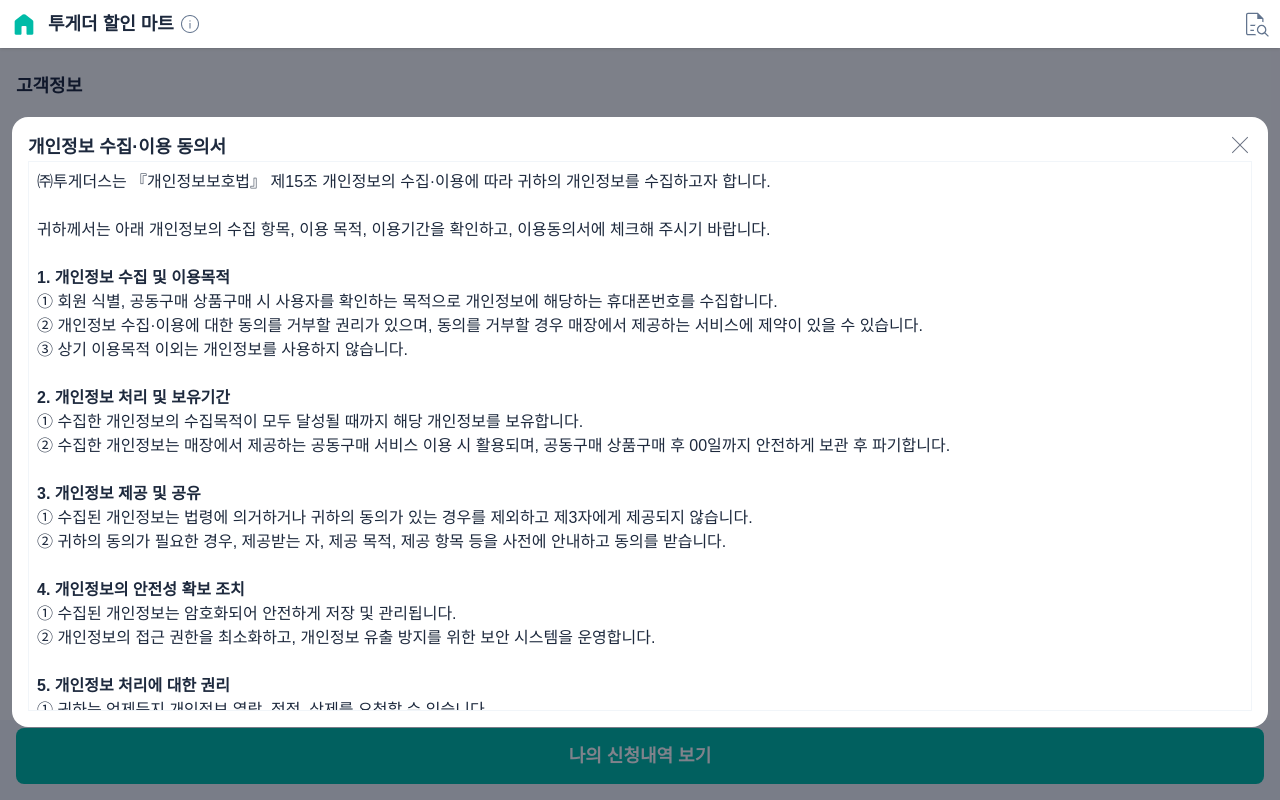
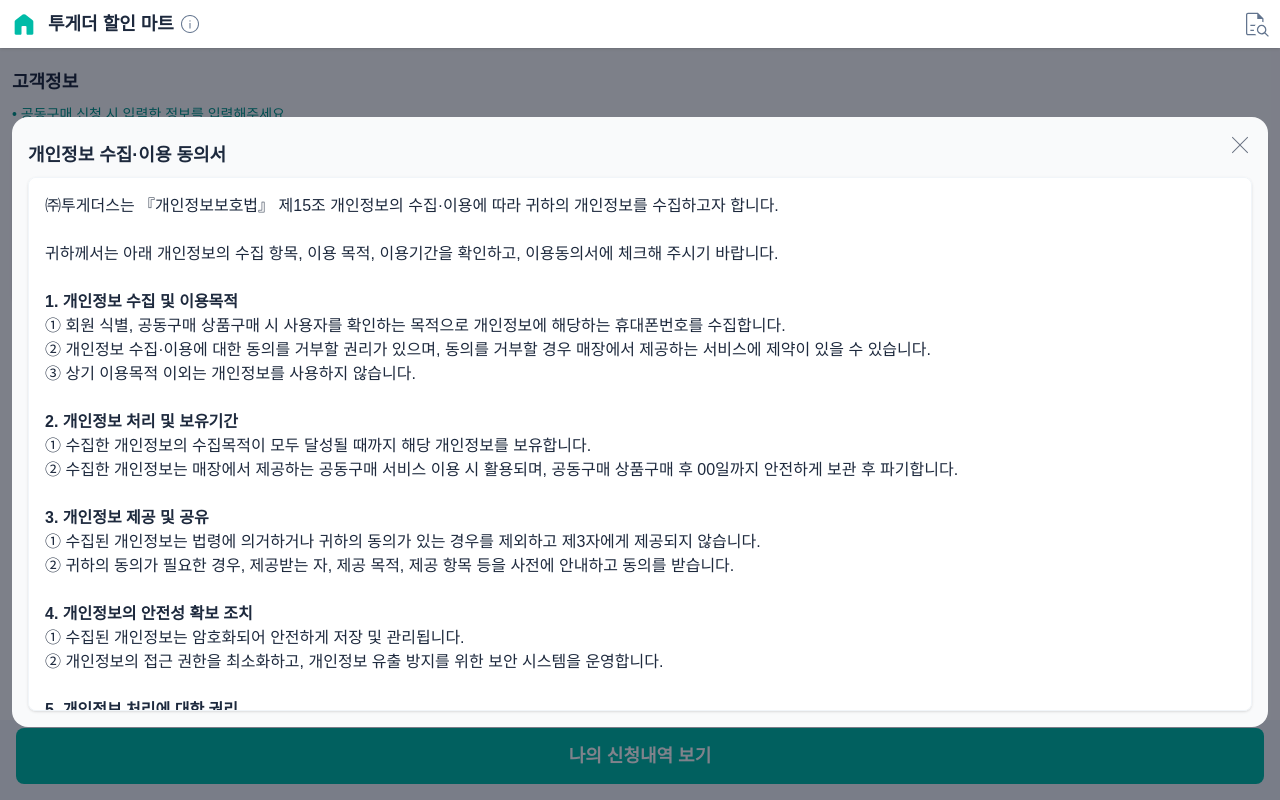
Before and after one commit to evaham/ms09, a Next.js app: page /order-search in a window 1280 px wide. Both pictures are taken after a click on the element "개인정보 수집·이용 확인하기". Built offline with nearby package versions, Linux system fonts and the light colour scheme.

Commit message:
UI 개선: 모달 컴포넌트 스타일 수정 및 여백 조정, 입력 필드 스타일 개선

```diff
--- a/app/component/martInfoModal.js
+++ b/app/component/martInfoModal.js
@@ -12,10 +12,10 @@ const MartInfoModal = ({isOpen, onClose}) => {
     };
 
     return (
-        <div id="martInfo" className="fixed inset-0 flex flex-col items-center justify-center mt-12 p-4 pt-14 bg-slate-950/50 z-40" onClick={handleBackgroundClick} >
-            <div className="relative flex flex-col p-4 rounded-2xl bg-white overflow-hidden">
-                <p className="text-lg font-bold">매장정보</p>
-                <div className="flex flex-col gap-4 h-60 overflow-y-scroll mt-2 bg-gray-50 p-4 rounded-lg">
+        <div id="martInfo" className="fixed inset-0 flex flex-col items-center justify-center mt-12 p-3 pt-14 bg-slate-950/50 z-40" onClick={handleBackgroundClick} >
+            <div className="relative flex flex-col p-4 rounded-2xl bg-gray-50 overflow-hidden">
+                <p className="my-2 text-lg font-bold">매장정보</p>
+                <div className="flex flex-col gap-4 h-60 overflow-y-scroll mt-2 bg-white p-4 rounded-lg shadow">
                     <p className="text-xl text-center font-bold">투게더 할인마트</p>
                     <dl className="flex">
                         <dt>전화번호 :&nbsp;</dt>
--- a/app/component/userInfoAgreeModal.js
+++ b/app/component/userInfoAgreeModal.js
@@ -14,9 +14,9 @@ const UserInfoAgreeModal = ({isOpen,onClose}) => {
 
     return (
         <div id="userInfoAgree" className="fixed inset-0 flex flex-col items-center justify-center p-3 pt-14 bg-slate-950/50 z-30" onClick={handleBackgroundClick} >
-            <div className="relative flex flex-col w-full h-10/12 p-4 rounded-2xl bg-white overflow-hidden">
-                <p className="text-lg font-bold">개인정보 수집·이용 동의서</p>
-                <div className="flex-1 overflow-y-auto p-2 border border-slate-100">
+            <div className="relative flex flex-col w-full h-10/12 p-4 rounded-2xl bg-gray-50 overflow-hidden">
+                <p className="my-2 text-lg font-bold">개인정보 수집·이용 동의서</p>
+                <div className="flex-1 overflow-y-auto p-4 border border-slate-100 bg-white rounded-lg shadow">
                     ㈜투게더스는 『개인정보보호법』 제15조 개인정보의 수집·이용에 따라 귀하의 개인정보를 수집하고자 합니다.
                     <br /><br />
                     귀하께서는 아래 개인정보의 수집 항목, 이용 목적, 이용기간을 확인하고, 이용동의서에 체크해 주시기 바랍니다.
--- a/app/order-search/page.js
+++ b/app/order-search/page.js
@@ -12,25 +12,43 @@ export default function OrederSearch() {
 
     const closeModal = () => setIsModalOpen(false);
 
+    // const handlePhoneInput = (e) => {
+    //     const input = e.target.value.replace(/[^0-9]/g, ""); // 숫자만 허용
+    //     const formatted = input
+    //         .replace(/^(\d{3})(\d{1,4})/, "$1-$2")
+    //         .replace(/-(\d{4})(\d)/, "-$1-$2");
+    //     e.target.value = formatted;
+    // };
+
     return (
-        <div className="flex flex-col p-4">
+        <div className="flex flex-col p-3">
             <p className="my-2 font-bold text-lg">고객정보</p>
-            <p className="my-2">공동구매 신청 시 입력한 정보를 입력해주세요.</p>
-            <div className="flex flex-col p-4 rounded-lg bg-white">
+            <p className="mb-2 text-sm text-teal-600">• 공동구매 신청 시 입력한 정보를 입력해주세요.</p>
+            <div className="flex flex-col p-4 rounded-lg bg-white shadow">
                 <div className="">
                     <label className="text-sm text-slate-500">닉네임 (한글, 영문, 숫자만 입력가능)</label>
-                    <input type="text" placeholder="이름" className="w-full p-2 border border-slate-500 rounded focus:outline-none focus:border-teal-500" />
+                    <input type="text" placeholder="이름" className="w-full p-2 border border-gray-300 rounded focus:outline-none focus:border-teal-500" />
                 </div>
                 <div className="mt-2">
                     <label className="text-sm text-slate-500">휴대번호 (숫자만 입력 가능)</label>
                     <div className="relative flex">
                         <span className="absolute flex items-center h-full px-3">010 -</span>
-                        <input type="text" placeholder="1234-5678" className="flex-1 flex items-center p-2 pl-16 border border-slate-500 rounded focus:outline-none focus:border-teal-500" />
+                        <input
+                            type="text"
+                            placeholder="1234 - 5678"
+                            className="flex-1 flex items-center p-2 pl-16 border border-gray-300 rounded focus:outline-none focus:border-teal-500"
+                        />
+                        {/* <input
+                            type="text"
+                            placeholder="1234 - 5678"
+                            className="flex-1 flex items-center p-2 pl-16 border border-gray-300 rounded focus:outline-none focus:border-teal-500"
+                            onInput={handlePhoneInput}
+                        /> */}
                     </div>
                 </div>
             </div>
 
-            <div onClick={() => setIsModalOpen(!isModalOpen)} className="ml-auto mt-2 underline text-sm text-slate-500">개인정보 수집·이용 확인하기</div>
+            <div onClick={() => setIsModalOpen(!isModalOpen)} className="ml-auto mt-2 underline text-sm text-gray-500 cursor-pointer">개인정보 수집·이용 확인하기</div>
             <UserInfoAgreeModal isOpen={isModalOpen} onClose={closeModal} />
 
             <div className="fixed bottom-0 left-0 right-0 p-4 pt-2 bg-slate-100 z-20">
```
